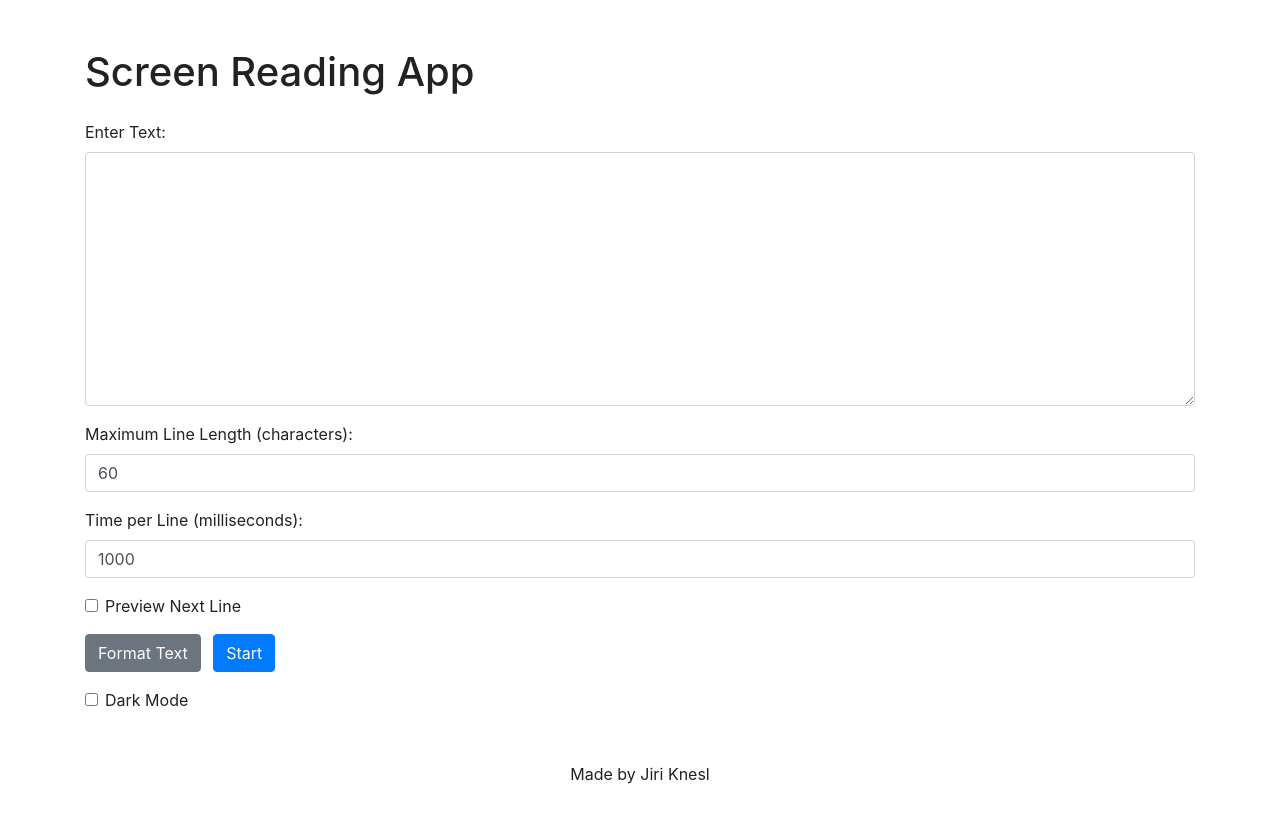
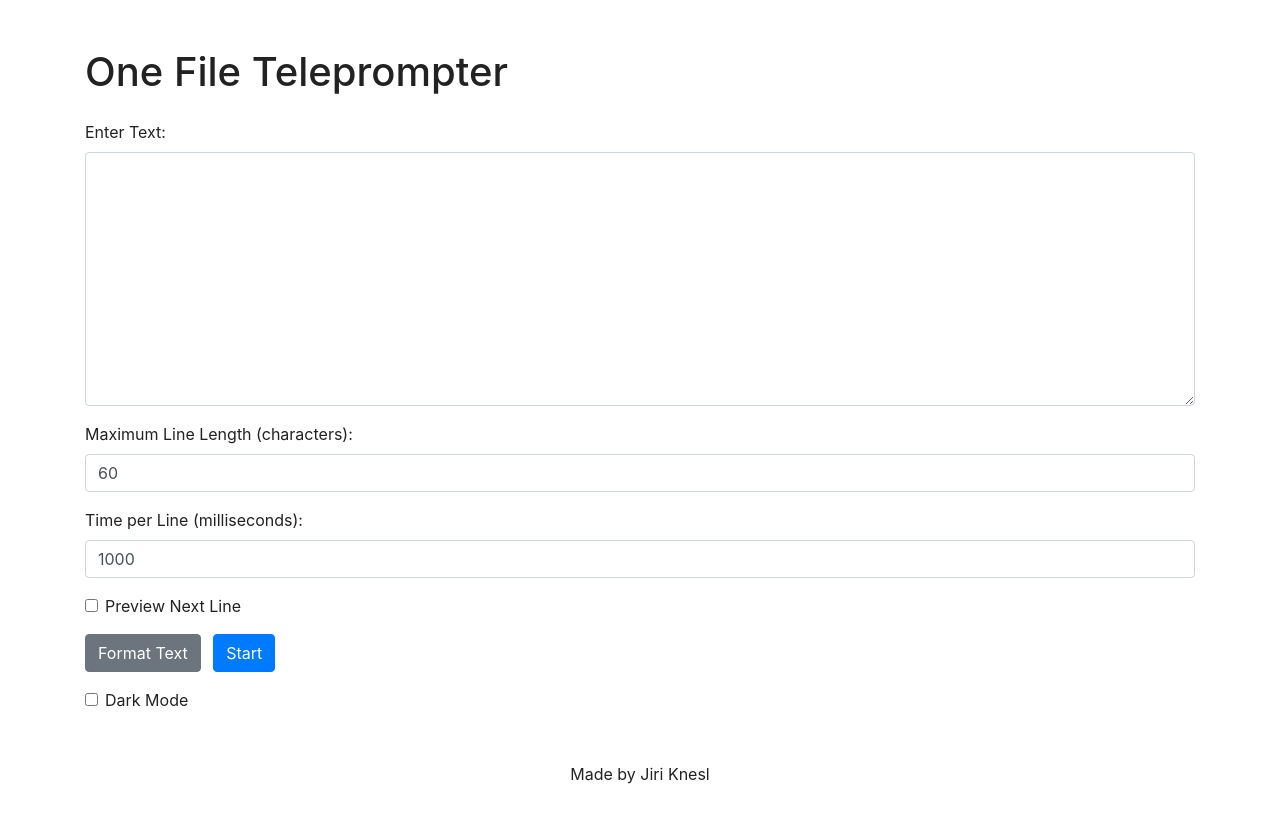
Before and after one commit to jiriknesl/screen-reader, a plain HTML site: page index.html in a window 1280 px wide. Drawn offline with nearby package versions, Linux system fonts and the light colour scheme.

Commit message:
Rename to One File Teleprompter

```diff
--- a/index.html
+++ b/index.html
@@ -8,7 +8,7 @@
   />
   <!-- Include Alpine.js -->
   <script defer src="https://cdn.jsdelivr.net/npm/alpinejs@3.x.x/dist/cdn.min.js"></script>
-  <title>Screen Reading App</title>
+  <title>One File Teleprompter</title>
   <style>
     /* Reset default margins and paddings */
     html, body {
@@ -108,7 +108,7 @@
   <div class="container mt-5">
     <!-- Form Section -->
     <div x-show="!isReading">
-      <h1 class="mb-4">Screen Reading App</h1>
+      <h1 class="mb-4">One File Teleprompter</h1>
       <div class="form-group">
         <label for="textInput">Enter Text:</label>
         <textarea
```
Also changed, not shown: 1 other file.
